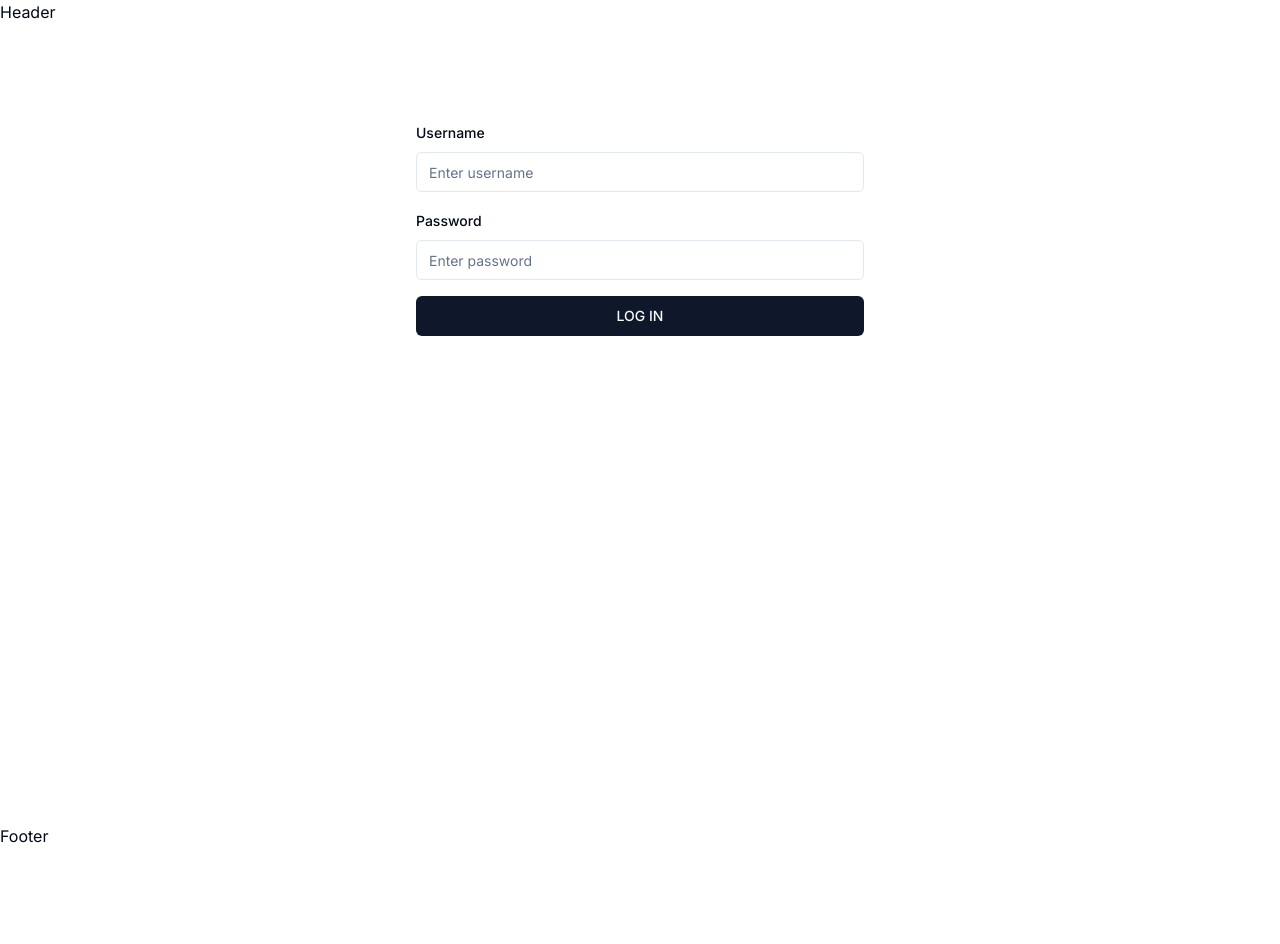
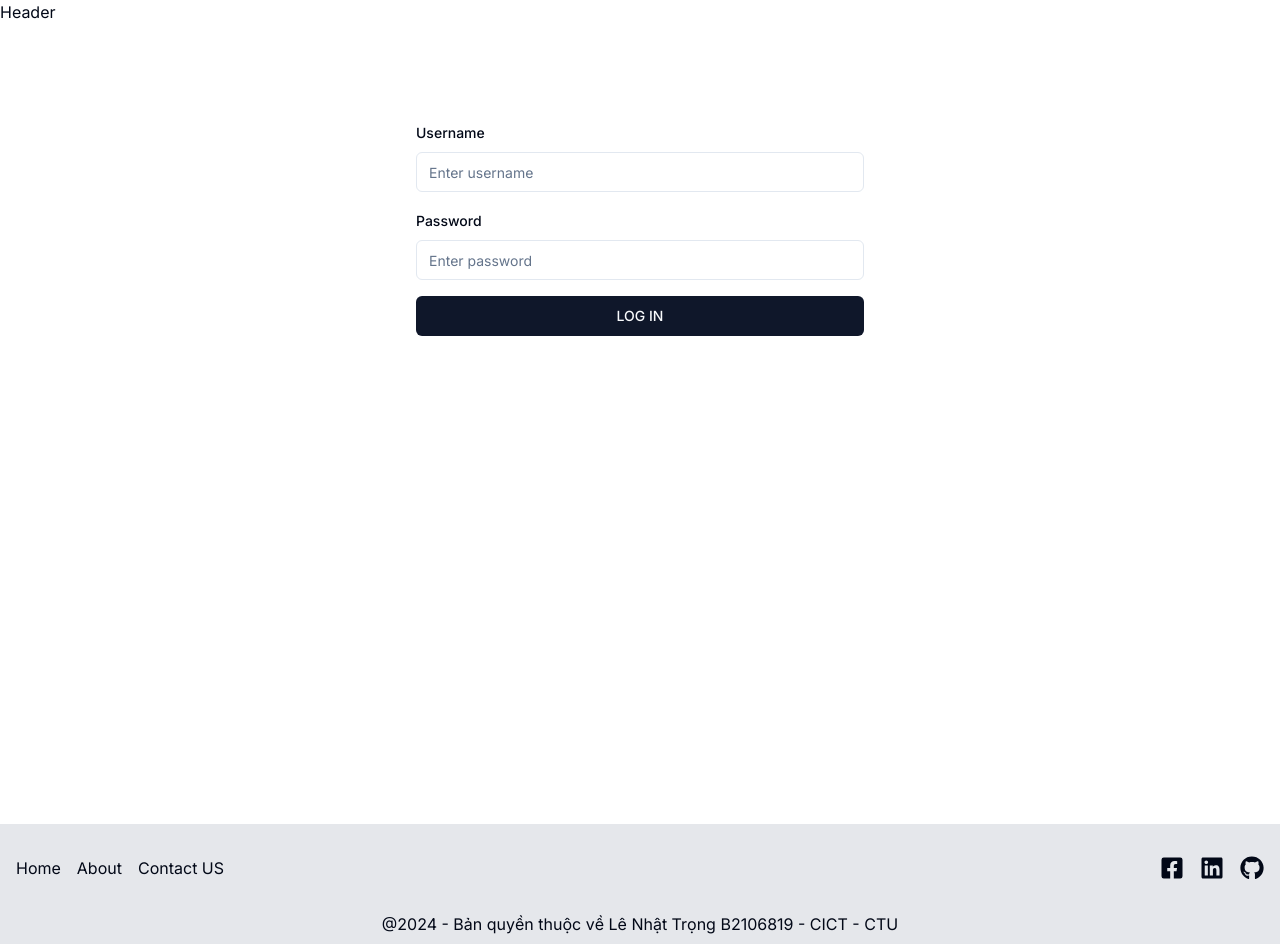
Before and after one commit to nTrong128/coffee_shop_management, a Next.js app: page /admin_login in a window 1280 px wide. Before the commit the page ends 848 px from the top, so only its background shows below. Built offline with nearby package versions, Linux system fonts and the light colour scheme.

Commit message:
add: redesign

```diff
--- a/components/shared/Footer.tsx
+++ b/components/shared/Footer.tsx
@@ -1,7 +1,43 @@
-import React from 'react'
+import Link from "next/link";
+import React from "react";
+import {FaFacebookSquare, FaGithub, FaLinkedin} from "react-icons/fa";
 
 export default function Footer() {
   return (
-    <footer>Footer</footer>
-  )
+    <footer className="bg-gray-200">
+      <div className="container flex flex-wrap items-center justify-center px-4 py-8 mx-auto  lg:justify-between">
+        <div className="flex flex-wrap justify-center">
+          <ul className="flex items-center space-x-4">
+            <li>
+              <Link href={"/"}>Home</Link>
+            </li>
+            <li>
+              <Link href={"/about"}>About</Link>
+            </li>
+            <li>
+              <Link href={"/contact"}>Contact US</Link>
+            </li>
+            {/* <li>
+              <Link href={"/terms"}>Terms & Condition</Link>
+            </li> */}
+          </ul>
+        </div>
+        <div className="flex justify-center space-x-4 mt-4 lg:mt-0 text-2xl">
+          <Link href={"https://www.facebook.com/n.trong128"}>
+            <FaFacebookSquare />
+          </Link>
+
+          <Link href={"https://www.linkedin.com/in/ntrong128/"}>
+            <FaLinkedin />
+          </Link>
+          <Link href={"https://github.com/nTrong128"}>
+            <FaGithub />
+          </Link>
+        </div>
+      </div>
+      <div className="pb-2">
+        <p className="text-center">@2024 - Bản quyền thuộc về Lê Nhật Trọng B2106819 - CICT - CTU</p>
+      </div>
+    </footer>
+  );
 }
```
